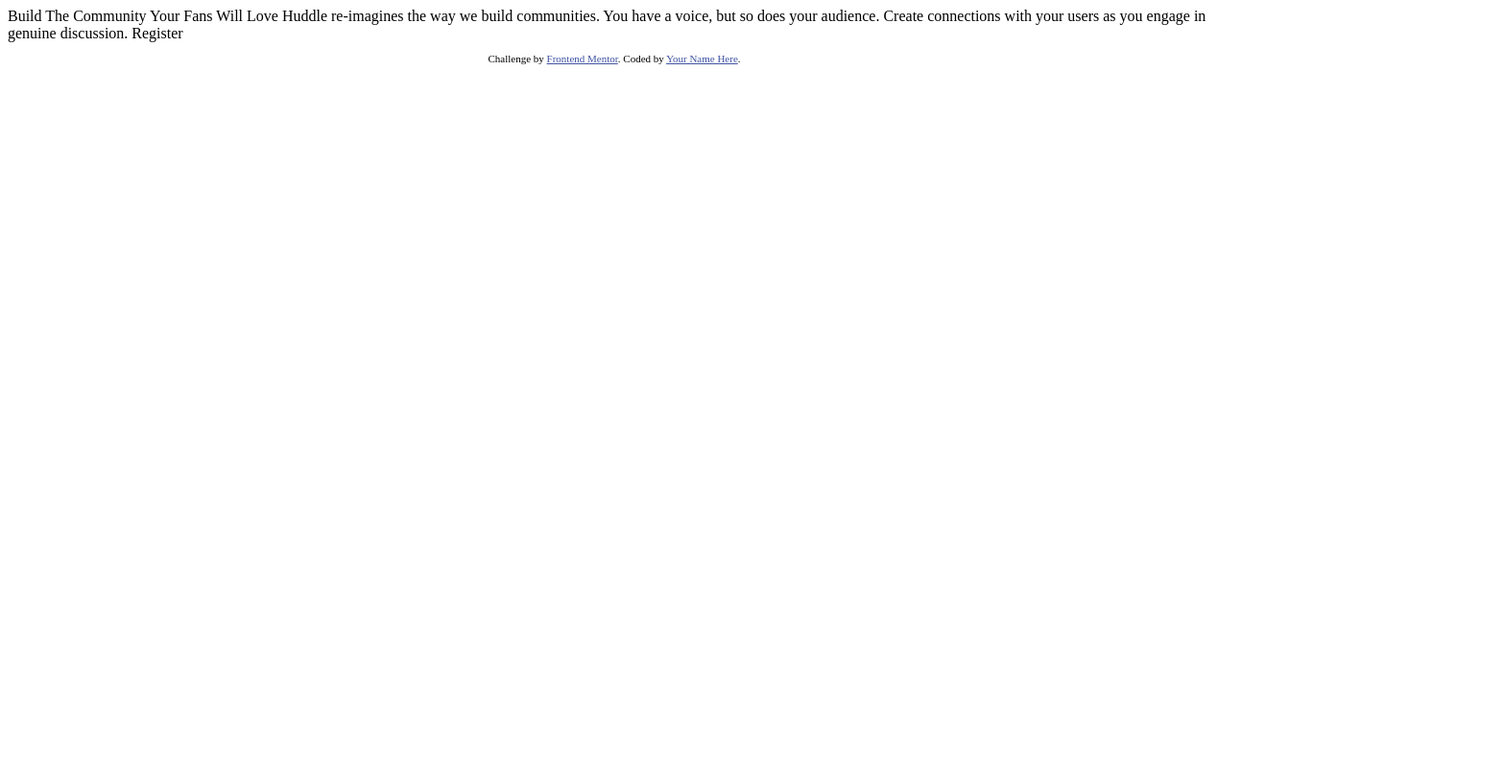
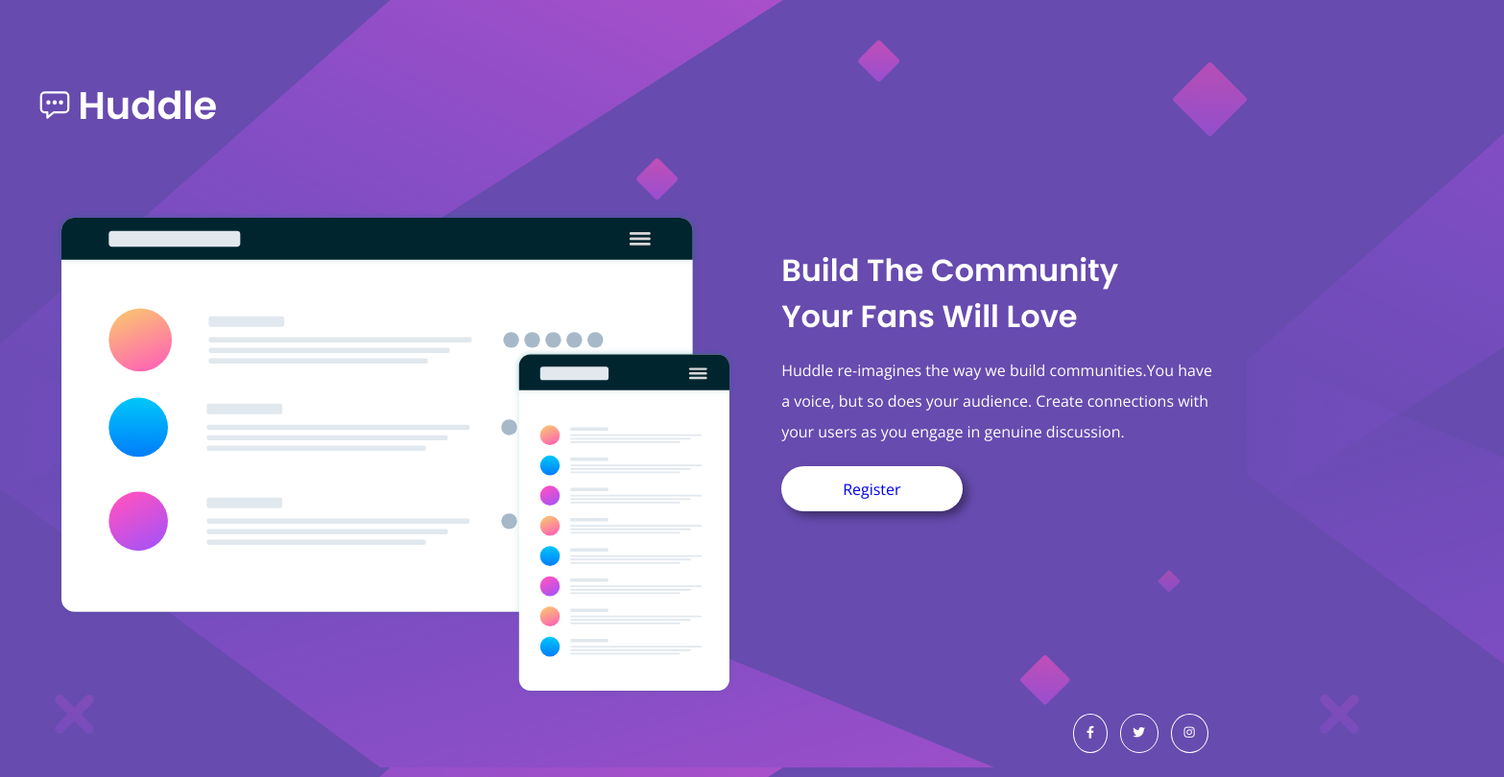
Before and after one commit to Jexinte/FRONTEND_MENTOR_CHALLENGES-_HUDDLE_LANDING_PAGE, a plain HTML site: page index.html in a window 1280 px wide. Shown: the whole page at 96% size, 1567 px wide, since content can reach past the window. Drawn offline with nearby package versions, Linux system fonts and the light colour scheme.

Commit message:
Final changes the result is not what expected...

```diff
--- /dev/null
+++ b/css/style.css
@@ -0,0 +1,156 @@
+/* Poppins Regular 400 Headings */
+@import url('https://fonts.googleapis.com/css2?family=Poppins&display=swap');
+
+/* Poppins SemiBold 600 Logo  */
+@import url('https://fonts.googleapis.com/css2?family=Poppins:wght@600&display=swap');
+
+/* Open Sans Regular 400  */
+@import url('https://fonts.googleapis.com/css2?family=Open+Sans&display=swap');
+
+:root {
+    --purple : hsl(257, 40%, 49%);
+    --softMagenta:hsl(300, 69%, 71%);
+    --poppins : 'Poppins';
+    --OpenSans: 'Open Sans';
+    --white:white;
+
+}
+
+*,::after,::before {
+    margin: 0;
+    padding: 0;
+    box-sizing: border-box;
+}
+
+a {
+    text-decoration: none;
+}
+
+a:visited {
+    color:var(--purple)
+}
+
+body {
+    background-image: url('../images/bg-desktop.svg');
+    background-repeat: no-repeat;
+    background-size:cover;
+    background-attachment:fixed;
+    margin:5em auto;
+    background-color: var(--purple);
+    display: flex;
+    justify-content: center;
+}
+
+ header {
+    display: flex;
+    font-size: 2.5em;
+    font-family: var(--poppins);
+    font-weight: 600;
+    color:var(--white);
+    margin-left:.5em;
+    margin-bottom:2em;
+}
+
+.dots_message {
+    position: relative;
+    top:.3em;
+    margin-right: .1em;
+    height:35px;
+    width:40px;
+}
+
+.description {
+    margin-left: 3em;
+}
+.description h1 {
+    color:var(--white);
+    font-family: var(--poppins);
+    font-weight: 600;
+    font-size: 2em;
+    margin-bottom: .5em;
+    margin-top: 1.2em;
+}
+
+.description p {
+    color:var(--white);
+    font-family: var(--OpenSans);
+    font-weight: 400;
+    line-height: 2em;
+    margin-bottom: 2em;
+}
+
+.register {
+    padding:.8em 4em;
+    border-radius: 50px;
+    background-color: var(--white);
+    box-shadow: 5px 5px 10px rgba(0,0,0,0.4);
+    font-family:var(--OpenSans);
+    font-weight: 400;
+}
+
+.register:hover {
+    background-color:var(--softMagenta);
+    color:var(--white);
+
+}
+.container {
+    display: flex;
+    padding-left: 1.5em;
+}
+
+.social_links {
+    display: flex;
+    left:19em;
+    top:14em;
+    position: relative;
+}
+
+.fa-brands {
+    margin-right: 1em;
+    border: 1px solid var(--white);
+    border-radius:50%;
+    font-size: .8em;
+    padding:1em;
+    color:var(--white)
+}
+
+.fa-brands:hover {
+    color:var(--softMagenta);
+    border: 1px solid var(--softMagenta);
+}
+.desktop_bg {
+ padding-left: 1em;
+}
+.attribution {
+font-size: 11px;
+text-align: center;
+display: none;
+}
+.attribution a {
+color: hsl(228, 45%, 44%);
+}
+
+@media screen and (max-width:992px) {
+  .container {
+      display: flex;
+      flex-direction: column;
+      align-items: center;
+  }
+
+  .banner {
+      width: 99%;
+      padding-right: 3em;
+  }
+
+  .description {
+      margin-right: 2em;
+  }
+
+  .description h1 {
+      font-size: 1.5em;
+  }
+
+  .description p {
+      text-align: center;
+  }
+}
--- a/index.html
+++ b/index.html
@@ -2,32 +2,65 @@
 <html lang="en">
 <head>
   <meta charset="UTF-8">
-  <meta name="viewport" content="width=device-width, initial-scale=1.0"> <!-- displays site properly based on user's device -->
-
+  <meta name="viewport" content="width=device-width, initial-scale=1.0">
+  <!-- CSS -->
+  <link rel="stylesheet" href="./css/style.css">
+  <!-- FONT AWESOME -->
+  <link rel="stylesheet" href="https://cdnjs.cloudflare.com/ajax/libs/font-awesome/6.1.1/css/all.min.css" crossorigin="anonymous" referrerpolicy="no-referrer" />
   <link rel="icon" type="image/png" sizes="32x32" href="./images/favicon-32x32.png">
-
-  <title>Frontend Mentor | Huddle landing page with single introductory section</title>
-
-  <!-- Feel free to remove these styles or customise in your own stylesheet 👍 -->
-  <style>
-    .attribution { font-size: 11px; text-align: center; }
-    .attribution a { color: hsl(228, 45%, 44%); }
-  </style>
+  <title>Frontend Mentor | Huddle landing page with single introductory section - Yokke</title>
+  <script src="https://unpkg.com/ionicons@5.0.0/dist/ionicons.js"></script>
 </head>
 <body>
 
-  Build The Community Your Fans Will Love
+  <main>
 
-  Huddle re-imagines the way we build communities. You have a voice, but so does your audience.
-  Create connections with your users as you engage in genuine discussion.
+        <header>
+          <ion-icon class="dots_message" name="chatbox-ellipses-outline"></ion-icon>
+          <p>Huddle</p>
+        </header>
 
-  Register
+
+    <section class="container">
+
+      <article class="desktop_bg">
+        <img class="banner" src="./images/illustration-mockups.svg" alt="A desktop and mobile window">
+      </article>
+
+      <article class="description">
+
+          <h1>Build The Community <br> Your Fans Will Love</h1>
+          <p>
+            Huddle re-imagines the way we build communities.You have <br> a voice, but so does your audience.
+            Create connections with <br> your users as you engage in genuine discussion.
+          </p>
+          <a class="register" href="#">
+            Register
+          </a>
+
+          <article class="social_links">
+            <a href="#"><i class="fa-brands fa-facebook-f"></i></a>
+            <a href="#"><i class="fa-brands fa-twitter"></i></a>
+            <a href="#"><i class="fa-brands fa-instagram"></i></a>
+          </article>
+
+      </article>
+
+
+
+
+    </section>
+
 
   <footer>
     <p class="attribution">
       Challenge by <a href="https://www.frontendmentor.io?ref=challenge" target="_blank">Frontend Mentor</a>.
-      Coded by <a href="#">Your Name Here</a>.
+      Coded by <a href="#">Yokke</a>.
     </p>
+
+
   </footer>
+
+</main>
 </body>
 </html>
```
Also changed, not shown: 1 other file.
